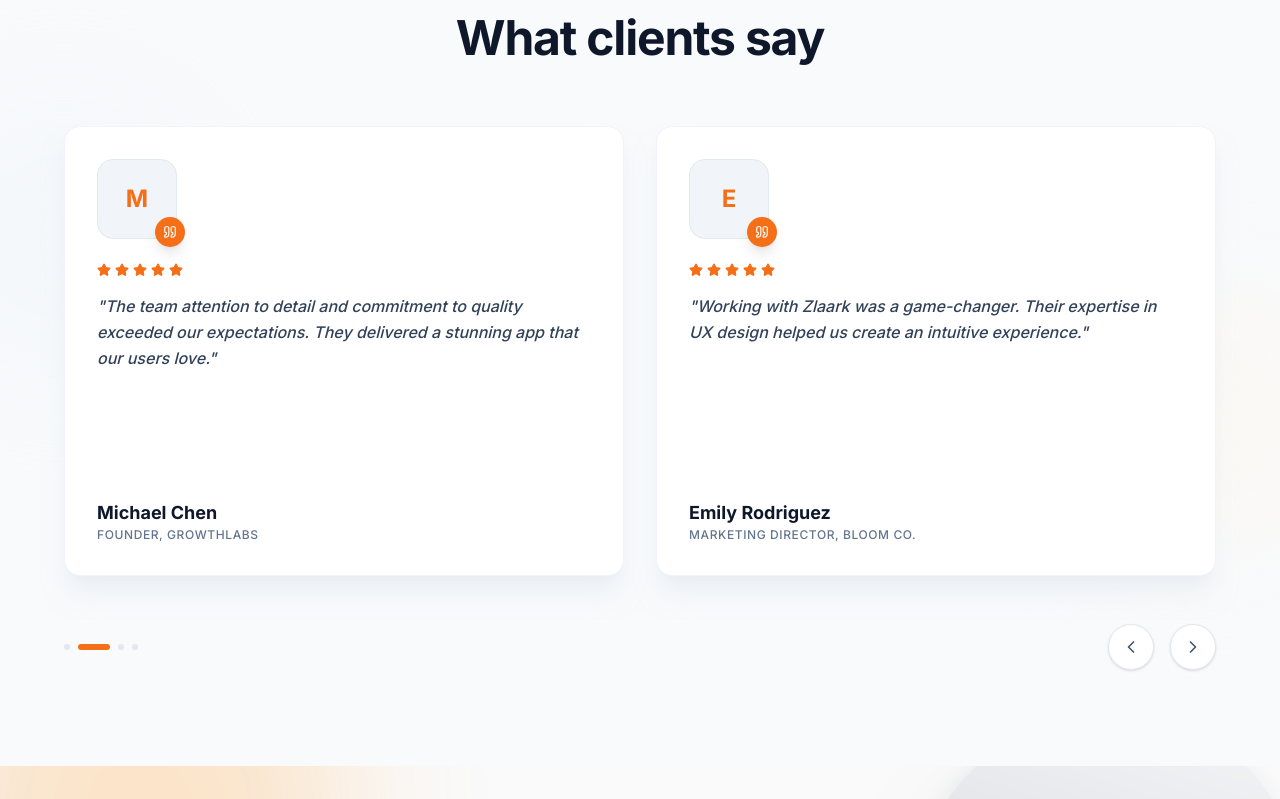
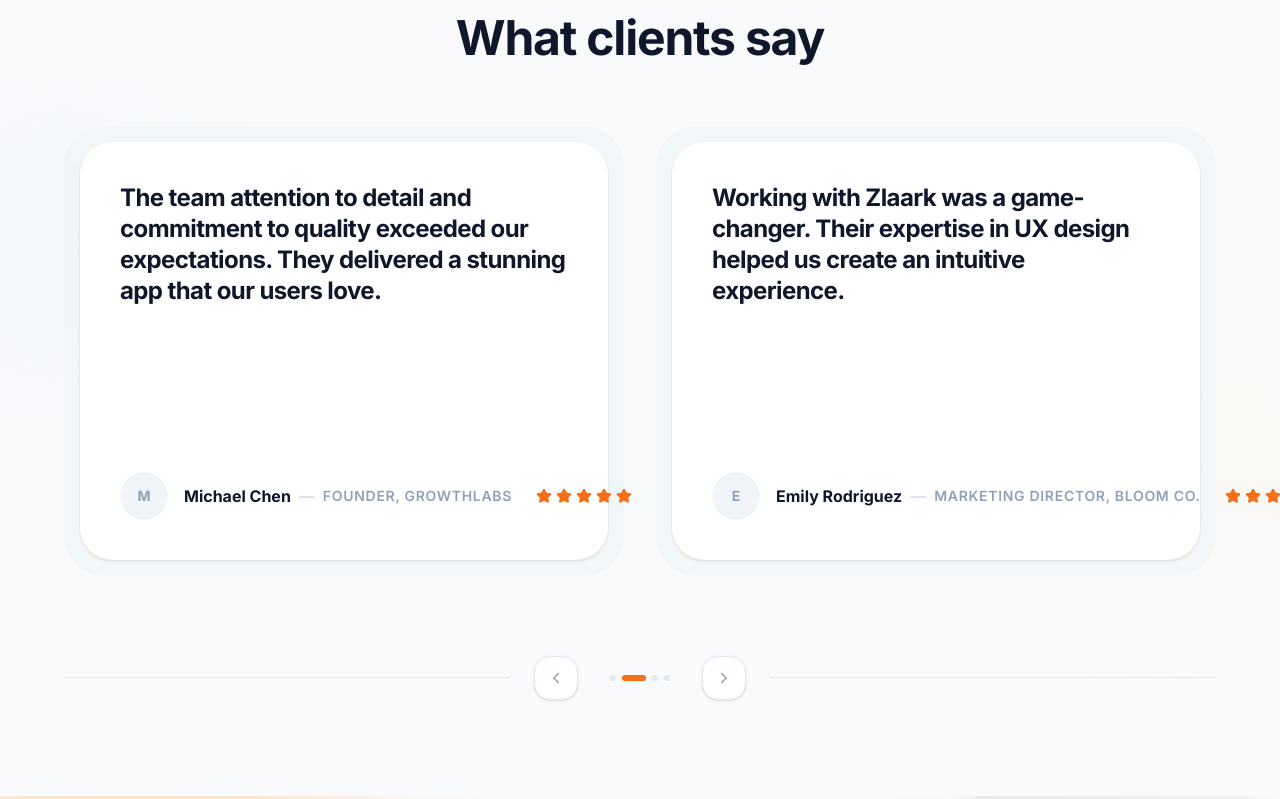
Before and after one commit to Zlaark/zl-new, a Next.js app: page / in a window 1280 px wide. Shown: the part 7681-8480 px from the top of the page. Built offline with nearby package versions, Linux system fonts and the light colour scheme.

Commit message:
feat: Add a new Testimonials component featuring an animated, interactive carousel with autoplay, navigation, and pagination.

```diff
--- a/src/components/home/Testimonials.jsx
+++ b/src/components/home/Testimonials.jsx
@@ -1,35 +1,46 @@
 'use client';
 import { motion, AnimatePresence } from 'framer-motion';
-import { Quote, Star, ChevronLeft, ChevronRight } from 'lucide-react';
+import { Star, ChevronLeft, ChevronRight } from 'lucide-react';
 import { useState, useEffect } from 'react';
 import { testimonials } from '@/data/content';
 import { cn } from '@/lib/utils';
 
-const TestimonialCard = ({ item, index }) => (
-    <div className="bg-white rounded-2xl p-8 shadow-xl shadow-slate-200/50 border border-slate-100 flex flex-col gap-6 items-start h-full relative overflow-hidden group hover:border-[#f46f17]/30 transition-colors">
-        <div className="relative flex-shrink-0">
-            <div className="w-20 h-20 rounded-2xl bg-slate-100 flex items-center justify-center text-2xl font-bold text-[#f46f17] overflow-hidden border border-slate-200 group-hover:bg-slate-50 transition-colors">
+const TestimonialCard = ({ item }) => (
+    <div className="bg-slate-100/80 rounded-[2.5rem] p-4 h-full">
+        <div className="bg-white rounded-[2rem] p-8 md:p-10 h-full flex flex-col justify-between shadow-sm">
+            <div>
+                <p className="text-xl md:text-2xl text-slate-900 font-bold leading-[1.3] mb-8 tracking-tight">
+                    {item.content}
+                </p>
+            </div>
+
+            <div className="flex flex-col md:flex-row md:items-center justify-between gap-6 mt-auto">
+                <div className="flex items-center gap-4">
+                    <div className="w-12 h-12 rounded-full bg-slate-200 overflow-hidden flex-shrink-0">
+                        {/* Placeholder for avatar as in reference */}
+                        <div className="w-full h-full flex items-center justify-center text-slate-400 bg-slate-100 font-bold text-sm">
                             {item.name.charAt(0)}
                         </div>
-            <div className="absolute -bottom-2 -right-2 bg-[#f46f17] p-2 rounded-lg text-white shadow-lg">
-                <Quote size={14} />
+                    </div>
+                    <div className="flex items-center gap-2 whitespace-nowrap">
+                        <span className="text-base font-bold text-slate-900">{item.name}</span>
+                        <span className="text-slate-300">—</span>
+                        <span className="text-sm font-semibold text-slate-400 uppercase tracking-wider">{item.role}</span>
                     </div>
                 </div>
 
-        <div className="flex-grow flex flex-col justify-between w-full">
-            <div>
-                <div className="flex gap-1 mb-4">
-                    {[...Array(item.rating)].map((_, i) => (
-                        <Star key={i} size={14} className="fill-[#f46f17] text-[#f46f17]" />
+                <div className="flex gap-1">
+                    {[...Array(5)].map((_, i) => (
+                        <Star
+                            key={i}
+                            size={16}
+                            className={cn(
+                                "fill-[#f46f17] text-[#f46f17]",
+                                i >= item.rating && "opacity-20"
+                            )}
+                        />
                     ))}
                 </div>
-                <p className="text-base text-slate-700 font-medium leading-relaxed mb-6 italic">
-                    "{item.content}"
-                </p>
-            </div>
-            <div className="mt-auto">
-                <h4 className="text-lg font-bold text-slate-900 group-hover:text-[#f46f17] transition-colors">{item.name}</h4>
-                <p className="text-slate-500 font-medium text-xs uppercase tracking-wider">{item.role}</p>
             </div>
         </div>
     </div>
@@ -95,44 +106,47 @@ export default function Testimonials() {
                                 className="absolute inset-0 grid grid-cols-1 lg:grid-cols-2 gap-8"
                             >
                                 <div className="h-full">
-                                    <TestimonialCard item={items[currentIndex]} index={currentIndex} />
+                                    <TestimonialCard item={items[currentIndex]} />
                                 </div>
                                 <div className="h-full hidden lg:block">
-                                    <TestimonialCard item={items[nextIndex]} index={nextIndex} />
+                                    <TestimonialCard item={items[nextIndex]} />
                                 </div>
                                 <div className="h-full lg:hidden">
-                                    <TestimonialCard item={items[nextIndex]} index={nextIndex} />
+                                    <TestimonialCard item={items[nextIndex]} />
                                 </div>
                             </motion.div>
                         </AnimatePresence>
                     </div>
 
-                    <div className="flex flex-col md:flex-row justify-center md:justify-between items-center gap-6 mt-12">
-                        <div className="flex gap-2 order-2 md:order-1">
+                    <div className="relative mt-20 flex justify-center items-center">
+                        <div className="absolute left-0 right-0 h-px bg-slate-200 z-0" />
+
+                        <div className="relative z-10 bg-[#f8fafc] px-6 flex items-center gap-4">
+                            <button
+                                onClick={handlePrev}
+                                className="p-3 rounded-lg bg-white border border-slate-200 text-slate-400 hover:text-[#f46f17] hover:border-[#f46f17]/30 transition-all shadow-sm active:scale-95"
+                            >
+                                <ChevronLeft size={18} />
+                            </button>
+
+                            <div className="flex gap-1.5 px-4 items-center">
                                 {items.map((_, i) => (
                                     <button
                                         key={i}
                                         onClick={() => { setIsAutoplay(false); setCurrentIndex(i); }}
                                         className={cn(
                                             "h-1.5 rounded-full transition-all duration-300",
-                                        currentIndex === i ? "w-8 bg-[#f46f17]" : "w-1.5 bg-slate-200"
+                                            currentIndex === i ? "w-6 bg-[#f46f17]" : "w-1.5 bg-slate-200"
                                         )}
                                     />
                                 ))}
                             </div>
 
-                        <div className="flex items-center gap-4 order-1 md:order-2">
-                            <button
-                                onClick={handlePrev}
-                                className="p-3 rounded-xl bg-white border border-slate-200 text-slate-600 hover:bg-slate-50 transition-all shadow-sm active:scale-95 hover:border-[#f46f17]/30"
-                            >
-                                <ChevronLeft size={20} />
-                            </button>
                             <button
                                 onClick={handleNext}
-                                className="p-3 rounded-xl bg-white border border-slate-200 text-slate-600 hover:bg-slate-50 transition-all shadow-sm active:scale-95 hover:border-[#f46f17]/30"
+                                className="p-3 rounded-lg bg-white border border-slate-200 text-slate-400 hover:text-[#f46f17] hover:border-[#f46f17]/30 transition-all shadow-sm active:scale-95"
                             >
-                                <ChevronRight size={20} />
+                                <ChevronRight size={18} />
                             </button>
                         </div>
                     </div>
```
Lines whose indentation alone changed are shown as unchanged.
